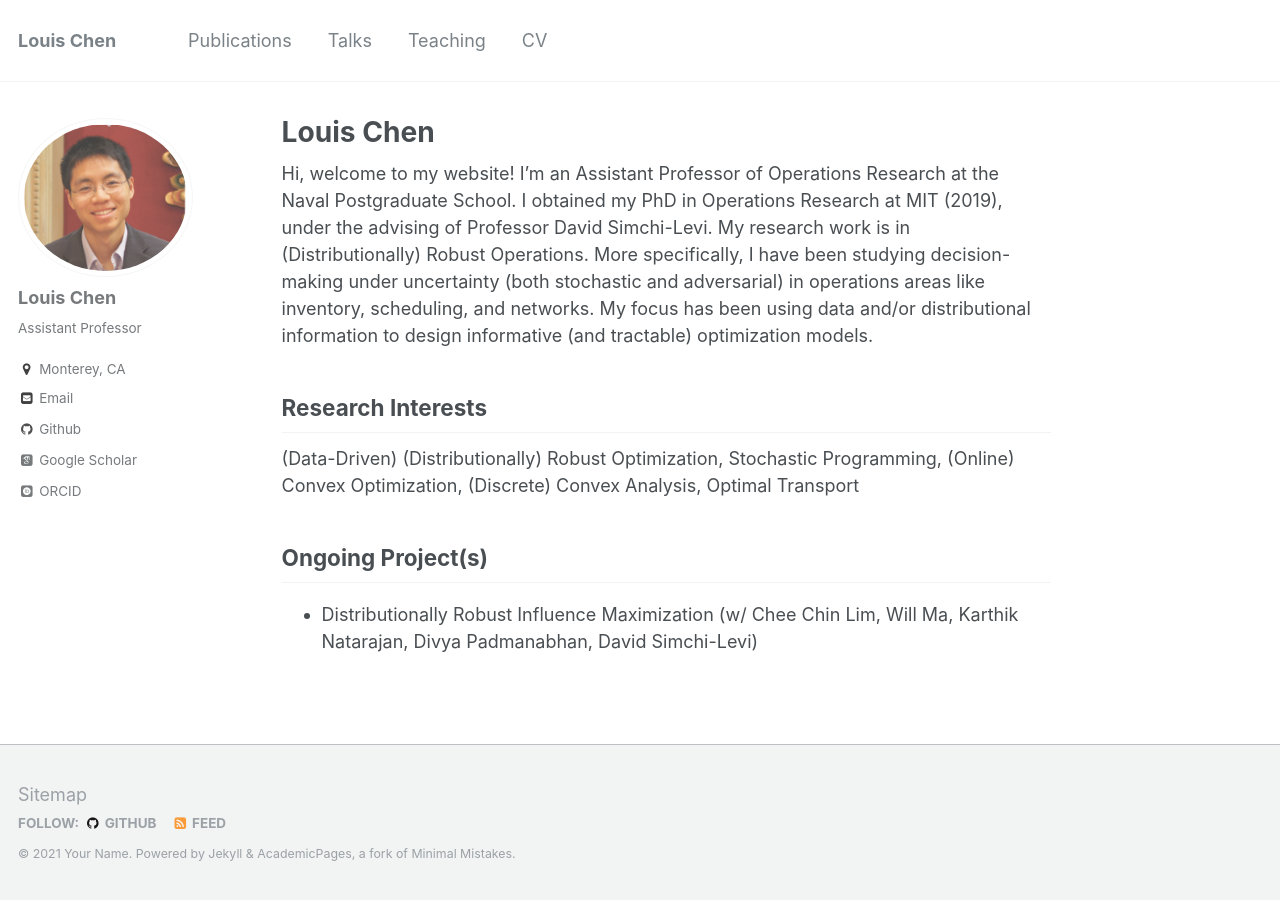
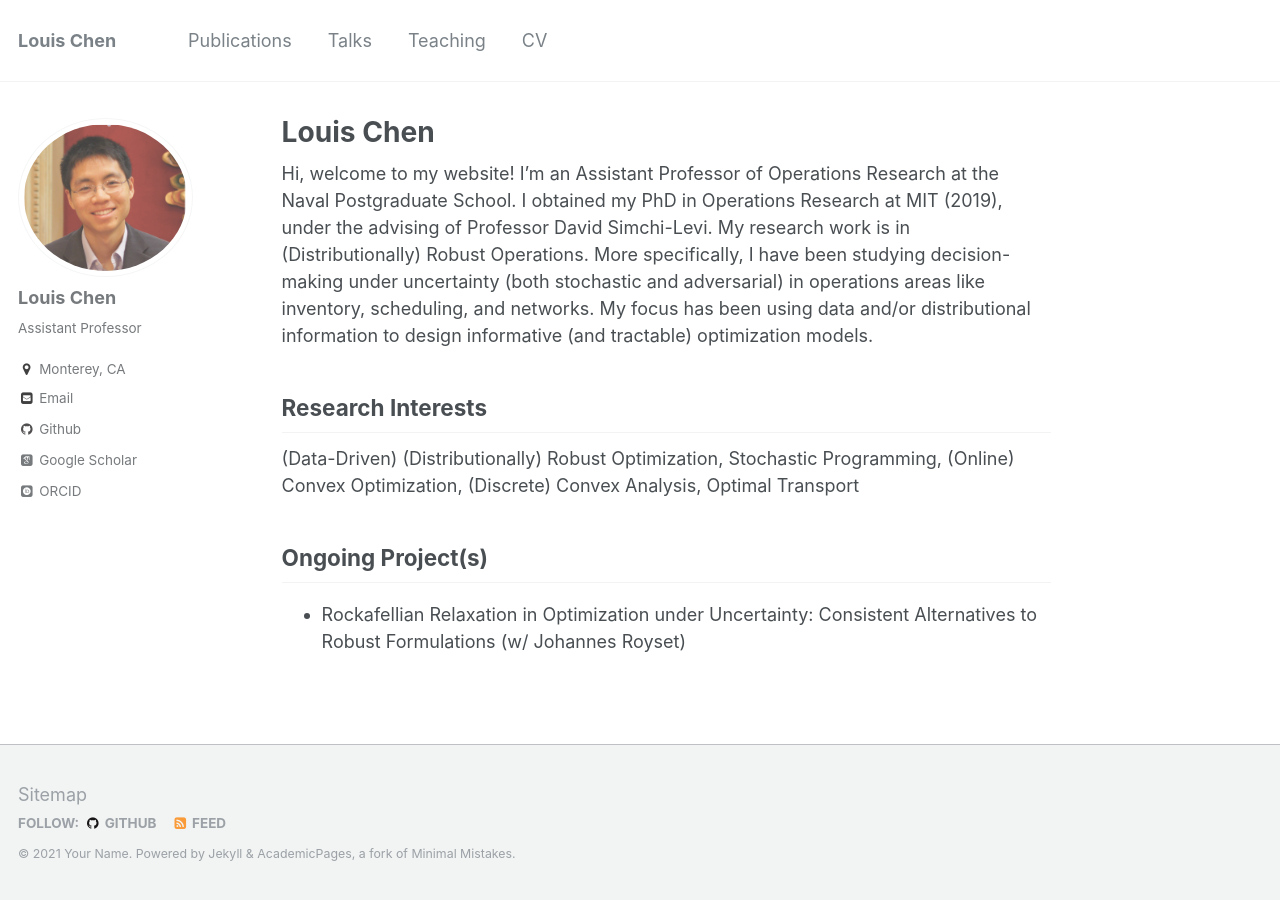
Before and after one commit to LouisLChen/LouisLChen.github.io, a Jekyll site: the page built from _pages/about.md, in a window 1280 px wide. Built offline with Jekyll 4.4.1, drawn with Linux system fonts in a browser that asks for light colours; some web fonts are replaced.

Commit message:
Update about.md

```diff
--- a/_pages/about.md
+++ b/_pages/about.md
@@ -18,4 +18,4 @@ Research Interests
 
 Ongoing Project(s)
 ------
-* Distributionally Robust Influence Maximization (w/ Chee Chin Lim, Will Ma, Karthik Natarajan, Divya Padmanabhan, David Simchi-Levi)
+* Rockafellian Relaxation in Optimization under Uncertainty: Consistent Alternatives to Robust Formulations (w/ Johannes Royset)
```
